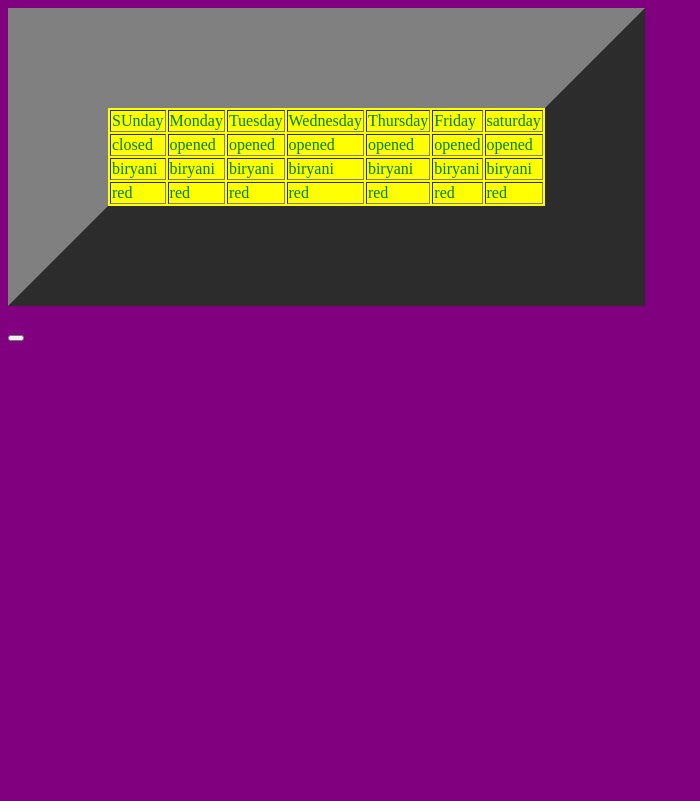
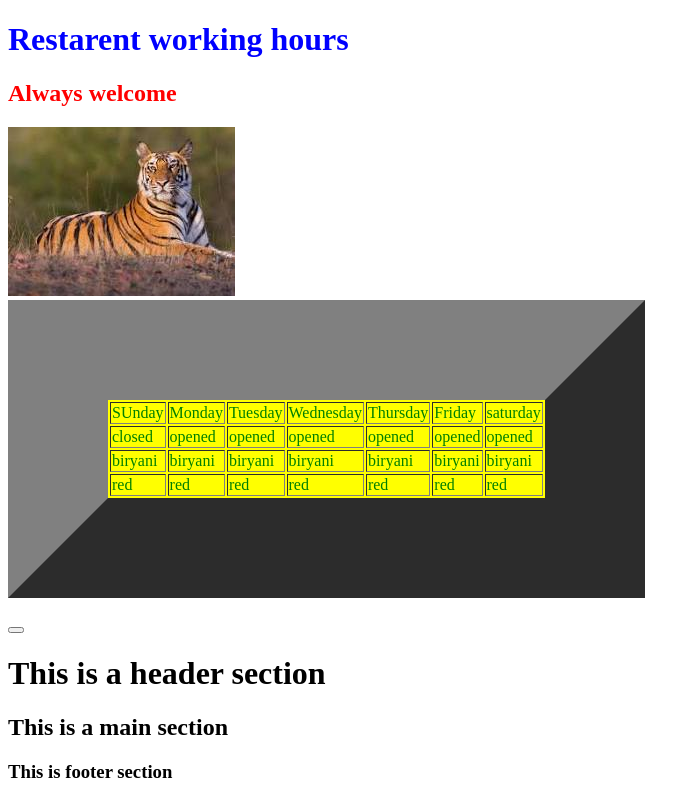
Before and after one commit to saiganeshpalla/git-practise, a plain HTML site: page index.html in a window 1280 px wide. Shown: the whole page, without its empty margins (0-700 px from the left). Drawn offline with Linux system fonts and the light colour scheme.

Commit message:
frist commit

```diff
--- a/index.html
+++ b/index.html
@@ -7,6 +7,10 @@
     <link rel="stylesheet" href="style.css">
 </head>
 <body>
+    <span style="color: blue;"><h1>Restarent working hours</h1></span>
+    <div style="color: red;"><h2>Always welcome</h2></div>
+    <img src="images/Tiger.jpeg" >
+
     <table border="100">
         <tr>
             <td>SUnday</td>
@@ -49,5 +53,14 @@
     </table>
     <br>
     <button click me></button>
+    <header>
+        <h1>This is a header section</h1>
+    </header>
+    <main>
+        <h2>This is a main section</h2>
+    </main>
+    <footer>
+        <h3>This is footer section</h3>
+    </footer>
 </body>
 </html>
--- a/style.css
+++ b/style.css
@@ -1,5 +1,5 @@
 body{
-    background-color: purple;
+    background-color: white;
 }
 table{
     background-color: yellow;
```
Also changed, not shown: images/Tiger.jpeg (added).
